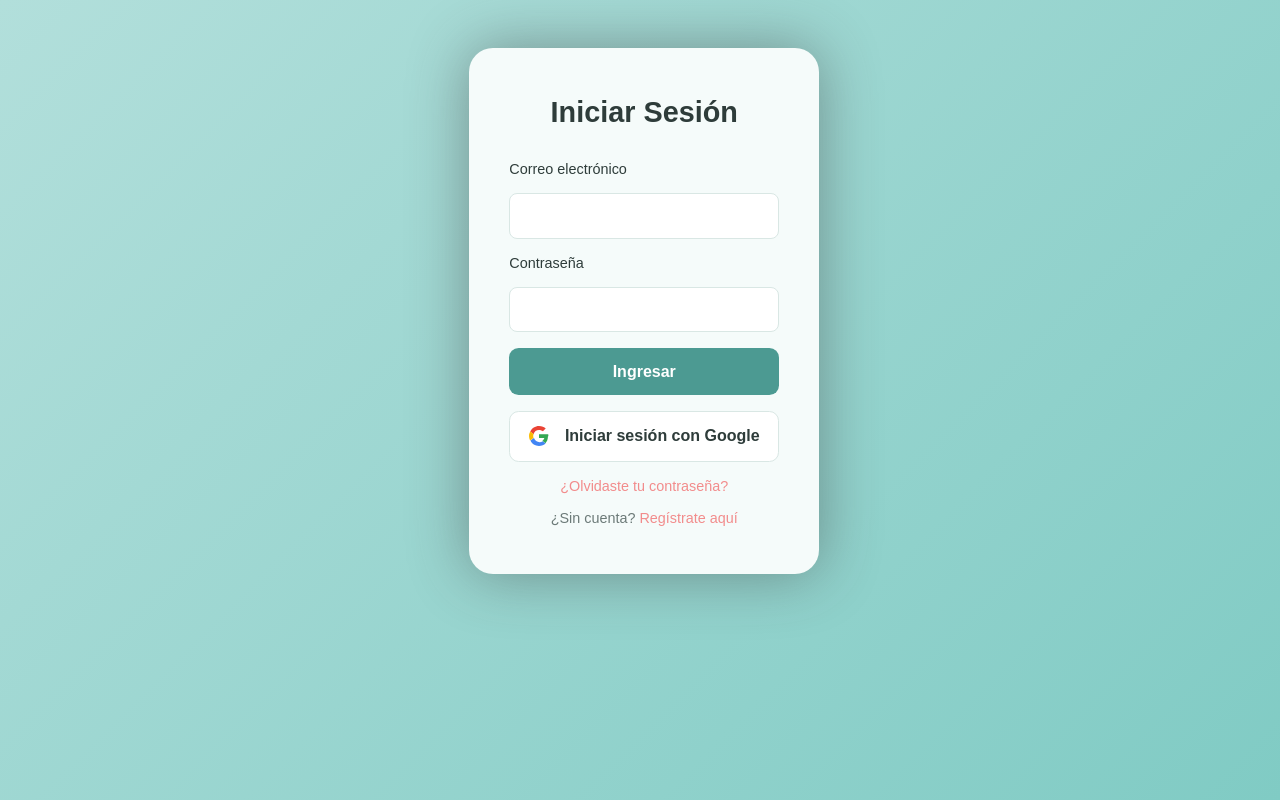
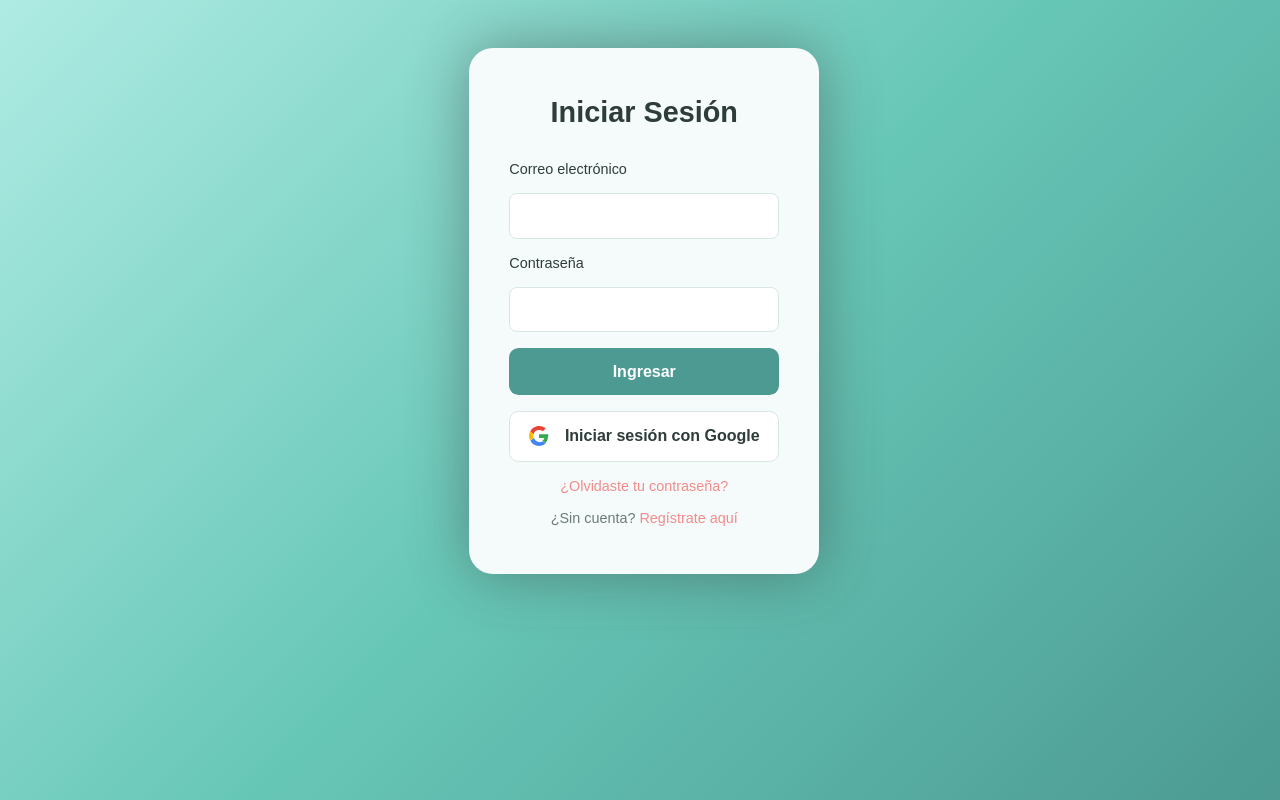
Before and after one commit to nicolasmmm7/form-creator, a React (Create React App) app in the folder frontend/: page / in a window 1280 px wide. Built offline with nearby package versions, Linux system fonts and the light colour scheme; no server answers.

Commit message:
correcting css

```diff
--- a/frontend/src/css/Auth.css
+++ b/frontend/src/css/Auth.css
@@ -230,3 +230,20 @@ body,
   user-select: text;
   cursor: text;
 }
+
+/* === Fondo fijo real (sin reinicio al hacer scroll) === */
+body {
+  position: relative; /* base para el pseudo-elemento */
+  background: transparent; /* quitamos el degradado directo */
+}
+
+body::before {
+  content: "";
+  position: fixed;
+  inset: 0; /* top:0; right:0; bottom:0; left:0 */
+  z-index: -1; /* detrás de todo */
+  background: var(--color-fondo);
+  background-repeat: no-repeat;
+  background-size: cover;
+  background-position: center center;
+}
--- a/frontend/src/css/Home.css
+++ b/frontend/src/css/Home.css
@@ -496,3 +496,20 @@ body:has(.home-main) {
     height: 90px;
   }
 }
+
+/* === Fondo fijo real (sin reinicio al hacer scroll) === */
+body {
+  position: relative; /* base para el pseudo-elemento */
+  background: transparent; /* quitamos el degradado directo */
+}
+
+body::before {
+  content: "";
+  position: fixed;
+  inset: 0; /* top:0; right:0; bottom:0; left:0 */
+  z-index: -1; /* detrás de todo */
+  background: var(--color-fondo);
+  background-repeat: no-repeat;
+  background-size: cover;
+  background-position: center center;
+}
--- /dev/null
+++ b/frontend/src/css/LoginRegister.css
@@ -0,0 +1,174 @@
+html {
+  min-height: 100%;
+  font-family: 'Poppins', Arial, sans-serif;
+}
+
+/* ======= Fondo general ======= */
+body {
+  background: var(--color-fondo);
+  display: flex;
+  justify-content: center;
+  /*padding: 3rem 1rem;*/
+  /*overflow-y: auto;*/
+}
+
+/* ======= Contenedor principal ======= */
+main section {
+  background: var(--color-fondo-alternativo);
+  padding: 3rem 2.5rem;
+  border-radius: 1.5rem;
+box-shadow: 0 0 60px rgba(56, 56, 56, 0.459);
+  width: clamp(350px, 65%, 800px);
+  margin: auto;
+}
+
+
+.register{
+  background: var(--color-fondo-alternativo);
+  padding: 3rem 2.5rem;
+  border-radius: 1.5rem;
+box-shadow: 0 0 60px rgba(56, 56, 56, 0.459);
+  width: clamp(29em, 70%, 800px);
+  margin: auto;
+}
+
+/* ======= Título ======= */
+h1 {
+  color: var(--color-titulo);
+  font-size: 1.8rem;
+  margin-bottom: 2rem;
+  text-align: center;
+}
+
+/* ======= Formulario ======= */
+form {
+  display: flex;
+  flex-direction: column;
+  gap: 1rem;
+}
+
+/* ======= Labels ======= */
+label {
+  text-align: left;
+  font-size: 0.9rem;
+  color: var(--color-titulo);
+  font-weight: 500;
+}
+
+/* ======= Inputs ======= */
+input {
+  width: 100%;
+  padding: 0.8rem 1rem;
+  border: 1px solid var(--color-borde);
+  border-radius: 0.5rem;
+  font-size: 1rem;
+  outline: none;
+}
+
+input::placeholder {
+  color: var(--color-texto-secundario);
+}
+
+input:focus {
+  border-color: var(--color-secundario);
+  box-shadow: 0 0 6px var(--color-secundario);
+}
+
+/* ======= Botones ======= */
+button {
+  padding: 0.9rem;
+  border: none;
+  border-radius: 0.6rem;
+  font-size: 1rem;
+  font-weight: 600;
+  cursor: pointer;
+  transition: var(--transicion);
+}
+
+/* Botón principal */
+button[type="submit"] {
+  background-color: var(--color-primario);
+  color: #fff;
+}
+
+button[type="submit"]:hover {
+  background-color: var(--color-secundario);
+}
+
+/* Botón alternativo (Google) */
+button[type="button"] {
+  background-color: #fff;
+  border: 1px solid var(--color-borde);
+  color: var(--color-titulo);
+}
+
+button[type="button"]:hover {
+  background-color: var(--color-fondo);
+  color: var(--color-primario);
+}
+
+/* ======= Enlaces ======= */
+p {
+  font-size: 0.9rem;
+  color: var(--color-texto-secundario);
+  text-align: center;
+}
+
+a {
+  color: var(--color-acento);
+  text-decoration: none;
+  font-weight: 500;
+  transition: var(--transicion);
+}
+
+a:hover {
+  color: var(--color-primario);
+}
+
+/* ======= Textos pequeños ======= */
+small {
+  font-size: 0.8rem;
+  color: var(--color-texto-secundario);
+  margin-top: 0.3rem;
+  margin-bottom: 0.8rem;
+}
+
+/* ======= Responsividad ======= */
+@media (max-width: 480px) {
+  main section {
+    padding: 2rem 1.5rem;
+    max-width: 90%;
+  }
+
+  h1 {
+    font-size: 1.5rem;
+  }
+}
+
+/* ======= Bloquear selección de texto ======= */
+body, main, section, h1, label, p, a, button {
+  user-select: none;
+  cursor: default;
+}
+
+input, textarea {
+  user-select: text;
+  cursor: text;
+}
+
+/* === Fondo fijo real (sin reinicio al hacer scroll) === */
+body {
+  position: relative; /* base para el pseudo-elemento */
+  background: transparent; /* quitamos el degradado directo */
+}
+
+body::before {
+  content: "";
+  position: fixed;
+  inset: 0; /* top:0; right:0; bottom:0; left:0 */
+  z-index: -1; /* detrás de todo */
+  background: var(--color-fondo);
+  background-repeat: no-repeat;
+  background-size: cover;
+  background-position: center center;
+}
--- a/frontend/src/css/ProfilePage.css
+++ b/frontend/src/css/ProfilePage.css
@@ -174,3 +174,20 @@ body, html {
   .pp-info { width:100%; }
   .pp-back-button, .pp-edit-button { padding: 0.5rem 0.7rem; font-size: 0.98rem; }
 }
+
+/* === Fondo fijo real (sin reinicio al hacer scroll) === */
+body {
+  position: relative; /* base para el pseudo-elemento */
+  background: transparent; /* quitamos el degradado directo */
+}
+
+body::before {
+  content: "";
+  position: fixed;
+  inset: 0; /* top:0; right:0; bottom:0; left:0 */
+  z-index: -1; /* detrás de todo */
+  background: var(--color-fondo);
+  background-repeat: no-repeat;
+  background-size: cover;
+  background-position: center center;
+}
--- a/frontend/src/css/password.css
+++ b/frontend/src/css/password.css
@@ -2,8 +2,8 @@
 body, html {
   height: 100%;
   margin: 0;
-  font-family: 'Montserrat', Arial, sans-serif;
-  background: linear-gradient(135deg, #b2dfdb 0%, #80cbc4 100%);
+  font-family: 'Poppins', Arial, sans-serif;
+  background: linear-gradient(--color-fondo);
 }
 
 .reset-container {
@@ -111,3 +111,20 @@ body, html {
     font-size: 0.97rem;
   }
 }
+
+/* === Fondo fijo real (sin reinicio al hacer scroll) === */
+body {
+  position: relative; /* base para el pseudo-elemento */
+  background: transparent; /* quitamos el degradado directo */
+}
+
+body::before {
+  content: "";
+  position: fixed;
+  inset: 0; /* top:0; right:0; bottom:0; left:0 */
+  z-index: -1; /* detrás de todo */
+  background: var(--color-fondo);
+  background-repeat: no-repeat;
+  background-size: cover;
+  background-position: center center;
+}
--- a/frontend/src/css/styles.css
+++ b/frontend/src/css/styles.css
@@ -12,166 +12,3 @@
   --sombra: rgba(76, 154, 146, 0.15);
   --transicion: 0.3s ease;
 }
-
-/* ======= Reset básico ======= */
-* {
-  margin: 0;
-  padding: 0;
-  box-sizing: border-box;
-  font-family: "Poppins", sans-serif;
-}
-
-/* ======= Fondo general ======= */
-body {
-  background: var(--color-fondo);
-  display: flex;
-  justify-content: center;
-  padding: 3rem 1rem;
-  min-height: 100vh;
-  overflow-y: auto;
-}
-
-/* ======= Contenedor principal ======= */
-main section {
-  background: var(--color-fondo-alternativo);
-  padding: 3rem 2.5rem;
-  border-radius: 1.5rem;
-box-shadow: 0 0 60px rgba(56, 56, 56, 0.459);
-  width: clamp(350px, 65%, 800px);
-  margin: auto;
-}
-
-
-.register{
-  background: var(--color-fondo-alternativo);
-  padding: 3rem 2.5rem;
-  border-radius: 1.5rem;
-box-shadow: 0 0 60px rgba(56, 56, 56, 0.459);
-  width: clamp(29em, 70%, 800px);
-  margin: auto;
-}
-
-/* ======= Título ======= */
-h1 {
-  color: var(--color-titulo);
-  font-size: 1.8rem;
-  margin-bottom: 2rem;
-  text-align: center;
-}
-
-/* ======= Formulario ======= */
-form {
-  display: flex;
-  flex-direction: column;
-  gap: 1rem;
-}
-
-/* ======= Labels ======= */
-label {
-  text-align: left;
-  font-size: 0.9rem;
-  color: var(--color-titulo);
-  font-weight: 500;
-}
-
-/* ======= Inputs ======= */
-input {
-  width: 100%;
-  padding: 0.8rem 1rem;
-  border: 1px solid var(--color-borde);
-  border-radius: 0.5rem;
-  font-size: 1rem;
-  outline: none;
-}
-
-input::placeholder {
-  color: var(--color-texto-secundario);
-}
-
-input:focus {
-  border-color: var(--color-secundario);
-  box-shadow: 0 0 6px var(--color-secundario);
-}
-
-/* ======= Botones ======= */
-button {
-  padding: 0.9rem;
-  border: none;
-  border-radius: 0.6rem;
-  font-size: 1rem;
-  font-weight: 600;
-  cursor: pointer;
-  transition: var(--transicion);
-}
-
-/* Botón principal */
-button[type="submit"] {
-  background-color: var(--color-primario);
-  color: #fff;
-}
-
-button[type="submit"]:hover {
-  background-color: var(--color-secundario);
-}
-
-/* Botón alternativo (Google) */
-button[type="button"] {
-  background-color: #fff;
-  border: 1px solid var(--color-borde);
-  color: var(--color-titulo);
-}
-
-button[type="button"]:hover {
-  background-color: var(--color-fondo);
-  color: var(--color-primario);
-}
-
-/* ======= Enlaces ======= */
-p {
-  font-size: 0.9rem;
-  color: var(--color-texto-secundario);
-  text-align: center;
-}
-
-a {
-  color: var(--color-acento);
-  text-decoration: none;
-  font-weight: 500;
-  transition: var(--transicion);
-}
-
-a:hover {
-  color: var(--color-primario);
-}
-
-/* ======= Textos pequeños ======= */
-small {
-  display: block;
-  font-size: 0.8rem;
-  color: var(--color-texto-secundario);
-  margin-top: 0.3rem;
-  margin-bottom: 0.8rem;
-}
-
-/* ======= Responsividad ======= */
-@media (max-width: 480px) {
-  main section {
-    padding: 2rem 1.5rem;
-    max-width: 90%;
-  }
-
-  h1 {
-    font-size: 1.5rem;
-  }
-}
-
-/* ======= Bloquear selección de texto ======= */
-body, main, section, h1, label, p, a, button {
-  user-select: none;
-  cursor: default;
-}
-
-input, textarea {
-  user-select: text;
-  cursor: text;
-}
```
